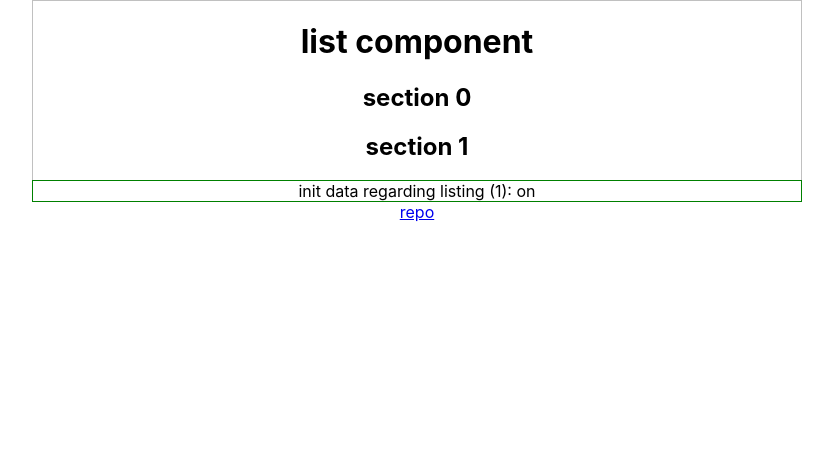
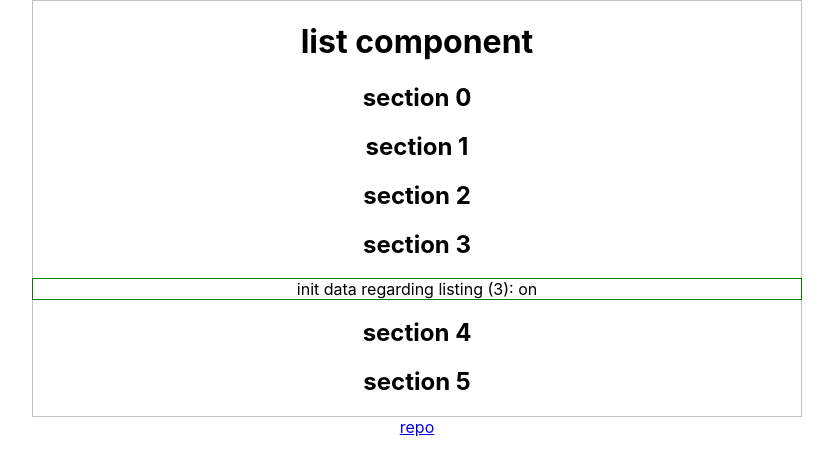
Before and after one commit to nerdfiles/toggle-app, a React (Create React App) app: page / in a window 1280 px wide. Shown: the top 476 px of the page, without its empty margins (223-1056 px from the left). Built offline with nearby package versions, Linux system fonts and the light colour scheme.

Commit message:
rearrange bits

```diff
--- a/src/shared/components/List/List.tsx
+++ b/src/shared/components/List/List.tsx
@@ -23,7 +23,14 @@ import DataShell from '../../models/DataShell'
 
 
 const List: React.FC = () => {
-  const getDataFromApi: DataShell[] = [{ mode: 'off' }, { mode: 'on' }];
+  const getDataFromApi: DataShell[] = [
+    { mode: 'off' },
+    { mode: 'off' },
+    { mode: 'off' },
+    { mode: 'on' },
+    { mode: 'off' },
+    { mode: 'off' }
+  ];
   const [localState, setLocalState] = useState(getDataFromApi)
   const updateOr = (payload: DataShell[]) => {
     setLocalState(payload)
--- a/src/shared/components/Listing/Listing.tsx
+++ b/src/shared/components/Listing/Listing.tsx
@@ -13,7 +13,13 @@ const Listing: React.FC<Accordian> = (props: Accordian) => {
   const ON_STATE = 'on'
   const ARIA_BOOL_NOT_TRULY_TRUE: boolean = false
   const ARIA_BOOL_TRULY_TRUE: boolean = true
+  const resetData = (shellList: DataShell[]) => {
+    shellList.forEach((val) => {
+      val.mode = 'off'
+    })
+  }
   const sectionHeaderOnClick = (event: React.UIEvent<HTMLHeadingElement>) => {
+    resetData(props.getDataFromApi)
     const DEFAULT_TAB_OFFSET: number = 1
     const initData: DataShell[] = []
     const newState = initData.concat(props.getDataFromApi)
```
